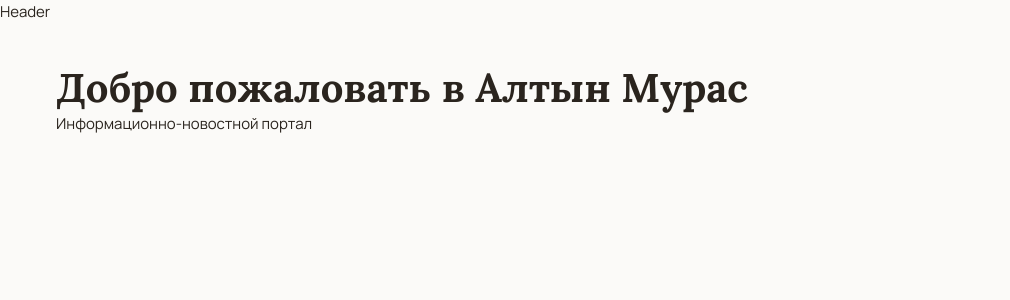
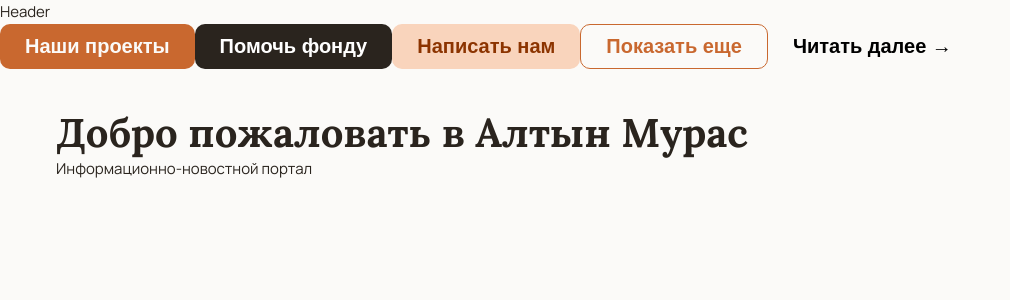
Before and after one commit to tarieltairov/harity_website, a React (Vite) app: page / in a window 1280 px wide. Shown: the top 300 px of the page, without its empty margins (0-1010 px from the left). Built offline with nearby package versions, Linux system fonts and the light colour scheme.

Commit message:
feat/button component

```diff
--- a/src/App.tsx
+++ b/src/App.tsx
@@ -9,12 +9,28 @@
 import { Contacts } from '@pages/Contacts';
 
 import './styles/global.scss';
+import { Button } from './ui/Button/';
 
 function App() {
   return (
     <>
       <Header />
       <main>
+        <Button variant="primary" >
+        Наши проекты
+        </Button>
+        <Button variant="secondary">
+          Помочь фонду
+        </Button>
+        <Button variant="ghost" >
+          Написать нам
+        </Button>
+        <Button variant="outline" >
+          Показать еще
+        </Button>
+        <Button variant="noborder" >
+          Читать далее →
+        </Button>
         <Routes>
           <Route path='/' element={<Home />} />
           <Route path='/about' element={<About />} />
--- a/src/ui/Button/Button.tsx
+++ b/src/ui/Button/Button.tsx
@@ -1,3 +1,31 @@
-export function Button() {
-  return <button>это кнопка</button>;
+import type { ReactNode } from "react";
+import styles from "./Button.module.scss";
+import clsx from "clsx";
+
+interface ButtonProps
+  extends React.ButtonHTMLAttributes<HTMLButtonElement> {
+  children: ReactNode;
+  variant?: "primary" | "secondary" | "ghost" | "outline" | 'noborder' ;
+
 }
+
+export function Button({
+  children,
+  variant = "primary",
+
+  className,
+  ...props
+}: ButtonProps) {
+  return (
+    <button
+      className={clsx(
+        styles.button,
+        styles[variant],
+        className
+      )}
+      {...props}
+    >
+      {children}
+    </button>
+  );
+}
--- /dev/null
+++ b/src/ui/Button/button.module.scss
@@ -0,0 +1,51 @@
+.button {
+    border: none;
+    border-radius: 10px;
+    cursor: pointer;
+    transition: .3s;
+    display: inline-flex;
+    align-items: center;
+    justify-content: center;
+    font-weight: 600;
+    white-space: nowrap;
+    height: 45px;
+    padding: 0 25px;
+    font-size: 20px;
+}
+
+
+
+.primary {
+    background: #c9682f ;
+    color: #FBFAF8;
+    &:hover {
+        background: #cf6112;
+
+    }
+}
+
+.secondary {
+    background: #2A241E;
+    color: #fff;
+    &:hover {
+        background: #3b2b28;
+    }
+}
+
+.ghost{
+    background: #f9d4bc;
+    color: #8c3400;
+    &:hover {
+        background: #f9d4bc;
+    }
+}
+
+.outline {
+    background: transparent;
+    border: 1px solid #c9682f;
+    color: #c9682f;
+}
+
+.noborder{
+    background: transparent;
+}
```
